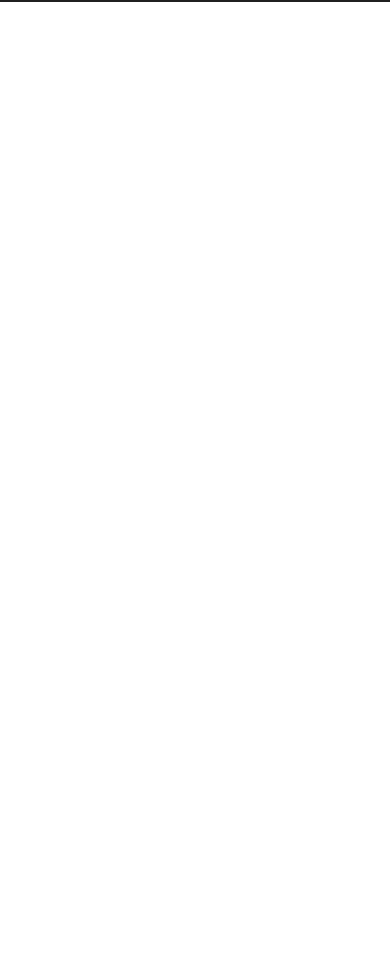
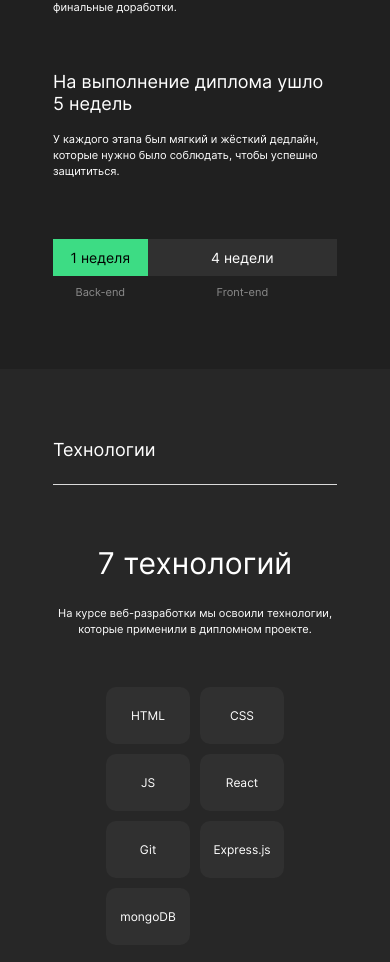
Before and after one commit to NataSmit/movies-explorer-frontend, a React (Create React App) app: page / in a window 390 px wide. Shown: the part 976-1938 px from the top of the page. Before the commit the page ends 978 px from the top, so only its background shows below. Built offline with nearby package versions, Linux system fonts and the light colour scheme.

Commit message:
created blocks AboutProject and Techs

```diff
--- a/src/components/AboutProject/AboutProject.css
+++ b/src/components/AboutProject/AboutProject.css
@@ -4,11 +4,122 @@
   padding: 110px 0;
 }
 
-.aboutProject__title {
-  font-size: 22px;
-  line-height: 27px;
-  font-weight: 400;
-  border-bottom: 1px solid #DADADA;
-  padding-bottom: 23px;
+.aboutProject__body {
+  padding: 70px 0 110px 0;
+  display: flex;
+}
+
+.aboutProject__info {
+  margin-right: 40px;
+}
+
+.aboutProject__info:last-child {
+  margin-right: 0;
+}
+
+.aboutProject__fact {
+  font-size: 20px;
+  line-height: 24px;
+  max-width: 550px;
+  margin: 0 0 26px 0;
+}
+
+.aboutProject__details {
+  font-size: 14px;
+  line-height: 20px;
+  max-width: 550px;
   margin: 0;
 }
+
+.aboutProject__timetable {
+  max-width: 1140px;
+  display: grid;
+  grid-template-columns: 1fr 4fr;
+}
+
+.aboutProject__app {
+  font-weight: 500;
+  font-size: 14px;
+  line-height: 121%;
+  color: #8B8B8B;
+  margin: 0;
+  text-align: center;
+  padding-top: 14px;
+}
+
+.aboutProject__term {
+  padding: 9px 0;
+  margin: 0;
+  background-color: #3DDC84;
+  text-align: center;
+  font-size: 14px;
+  line-height: 17px;
+  color: #000000;
+}
+
+.aboutProject__term_type_front {
+  background-color: #303030;
+  color: #FFFFFF;
+}
+
+@media(max-width: 1190px) {
+  .aboutProject__container {
+    max-width: 668px;
+    padding: 90px 0;
+  }
+  .aboutProject__details {
+    font-size: 12px;
+    line-height: 18px;
+    max-width: 319px;
+  }
+  .aboutProject__info {
+    margin-right: 30px;
+  }
+  .aboutProject__timetable {
+    max-width: 668px;
+  }
+  .aboutProject__app {
+    font-weight: 400;
+  }
+}
+
+@media(max-width: 767px) {
+  .aboutProject__container {
+    max-width: 284px;
+    padding: 70px 0;
+  }
+  .aboutProject__body {
+    padding: 60px 0;
+    flex-direction: column;
+  }
+  .aboutProject__fact {
+    font-size: 18px;
+    line-height: 22px;
+    max-width: 284px;
+    margin: 0 0 16px 0;
+  }
+  .aboutProject__details {
+    font-size: 11px;
+    line-height: 16px;
+    max-width: 284px;
+  }
+  .aboutProject__info {
+    margin-bottom: 56px;
+  }
+  .aboutProject__info:last-child {
+    margin-bottom: 0;
+  }
+  .aboutProject__timetable {
+    max-width: 284px;
+    grid-template-columns: 1fr 2fr;
+  }
+  .aboutProject__term {
+    padding: 11px 0;
+    line-height: 15px;
+  }
+  .aboutProject__app {
+    font-size: 11px;
+    line-height: 13px;
+    padding-top: 10px;
+  }
+}
--- a/src/components/AboutProject/AboutProject.js
+++ b/src/components/AboutProject/AboutProject.js
@@ -1,9 +1,29 @@
 import React from 'react'
 
-export default function AboutProject() {
+export default function AboutProject(props) {
   return (
     <div className='aboutProject__container'>
-      <h2 className='aboutProject__title'>О проекте</h2>
+      {props.children}
+      <div className='aboutProject__body'>
+        <div className='aboutProject__info'>
+          <p className='aboutProject__fact'>Дипломный проект включал 5 этапов</p>
+          <p className='aboutProject__details'>Составление плана, работу над бэкендом, вёрстку, добавление
+            функциональности и финальные доработки.
+          </p>
+        </div>
+        <div className='aboutProject__info'>
+          <p className='aboutProject__fact'>На выполнение диплома ушло 5 недель</p>
+          <p className='aboutProject__details'>У каждого этапа был мягкий и жёсткий дедлайн,
+            которые нужно было соблюдать, чтобы успешно защититься.
+          </p>
+        </div>
+      </div>
+      <div className='aboutProject__timetable'>
+        <div className='aboutProject__term'>1 неделя</div>
+        <div className='aboutProject__term aboutProject__term_type_front'>4 недели</div>
+        <p className='aboutProject__app'>Back-end</p>
+        <p className='aboutProject__app'>Front-end</p>
+      </div>
     </div>
   )
 }
--- a/src/components/App/App.js
+++ b/src/components/App/App.js
@@ -2,6 +2,8 @@ import Header from '../Header/Header';
 import Main from '../Main/Main';
 import Promo from '../Promo/Promo';
 import AboutProject from '../AboutProject/AboutProject';
+import LandingTitle from '../LandingTitle/LandingTitle';
+import Techs from '../Techs/Techs';
 
 
 function App() {
@@ -10,7 +12,12 @@ function App() {
       <Main>
         <Header />
         <Promo />
-        <AboutProject />
+        <AboutProject >
+          <LandingTitle title={'О проекте'}/>
+        </AboutProject>
+        <Techs>
+          <LandingTitle title={'Технологии'}/>
+        </Techs>
       </Main>
 
     </div>
--- /dev/null
+++ b/src/components/LandingTitle/LandingTitle.css
@@ -0,0 +1,15 @@
+.landingTitle {
+  font-size: 22px;
+  line-height: 27px;
+  font-weight: 400;
+  border-bottom: 1px solid #DADADA;
+  padding-bottom: 23px;
+  margin: 0;
+}
+
+@media(max-width: 767px) {
+  .landingTitle {
+    font-size: 18px;
+    line-height: 22px;
+  }
+}
--- /dev/null
+++ b/src/components/LandingTitle/LandingTitle.js
@@ -0,0 +1,7 @@
+import React from 'react'
+
+export default function LandingTitle({title}) {
+  return (
+    <h2 className='landingTitle'>{title}</h2>
+  )
+}
--- /dev/null
+++ b/src/components/Techs/Techs.css
@@ -0,0 +1,97 @@
+.techs {
+  background-color: #272727;
+  padding: 100px 0;
+}
+
+.techs__container {
+  max-width: 1140px;
+  margin: 0 auto;
+}
+
+.techs__body {
+  display: flex;
+  flex-direction: column;
+  align-items: center;
+}
+
+.techs__title {
+  font-weight: 400;
+  font-size: 50px;
+  line-height: 116%;
+  margin: 90px 0 26px;
+}
+
+.techs__subtitle {
+  font-size: 14px;
+  line-height: 20px;
+  max-width: 460px;
+  text-align: center;
+  margin: 0 0 100px 0;
+}
+
+.techs__list {
+  display: grid;
+  grid-template-columns: repeat(7, 90px);
+  gap: 10px;
+  list-style: none;
+  padding: 0;
+  margin: 0;
+}
+
+.techs__list-item {
+  background-color: #303030;
+  padding: 21px 0;
+  margin: 0;
+  border-radius: 10px;
+  font-size: 14px;
+  line-height: 17px;
+  text-align: center;
+}
+
+@media(max-width: 1190px) {
+  .techs {
+    padding: 90px 0;
+  }
+  .techs__container {
+    max-width: 668px;
+  }
+  .techs__title {
+    margin: 80px 0 22px;
+  }
+  .techs__subtitle {
+    font-size: 12px;
+    line-height: 18px;
+    margin: 0 0 83px 0;
+  }
+  .techs__list {
+    grid-template-columns: repeat(7, 84px);
+  }
+  .techs__list-item {
+    font-size: 12px;
+    line-height: 15px;
+  }
+}
+
+@media(max-width: 767px) {
+  .techs {
+    padding: 70px 0;
+  }
+  .techs__container {
+    max-width: 284px;
+  }
+  .techs__title {
+    font-size: 30px;
+    line-height: 36px;
+    margin: 60px 0 24px;
+  }
+  .techs__subtitle {
+    font-size: 11px;
+    line-height: 16px;
+    margin: 0 0 50px 0;
+    max-width: 292px;
+  }
+  .techs__list {
+    grid-template-columns: repeat(2, 84px);
+  }
+
+}
--- /dev/null
+++ b/src/components/Techs/Techs.js
@@ -0,0 +1,26 @@
+import React from 'react'
+
+export default function Techs(props) {
+  return (
+    <div className='techs'>
+      <div className='techs__container'>
+        {props.children}
+        <div className='techs__body'>
+          <h2 className='techs__title'>7 технологий</h2>
+          <p className='techs__subtitle'>
+            На курсе веб-разработки мы освоили технологии, которые применили в дипломном проекте.
+          </p>
+          <ul className='techs__list'>
+            <li className='techs__list-item'>HTML</li>
+            <li className='techs__list-item'>CSS</li>
+            <li className='techs__list-item'>JS</li>
+            <li className='techs__list-item'>React</li>
+            <li className='techs__list-item'>Git</li>
+            <li className='techs__list-item'>Express.js</li>
+            <li className='techs__list-item'>mongoDB</li>
+          </ul>
+        </div>
+      </div>
+    </div>
+  )
+}
--- a/src/index.css
+++ b/src/index.css
@@ -4,3 +4,5 @@
 @import url('./components/Header/Header.css');
 @import url('./components/Promo/Promo.css');
 @import url('./components/AboutProject/AboutProject.css');
+@import url('./components/LandingTitle/LandingTitle.css');
+@import url('./components/Techs/Techs.css');
```
